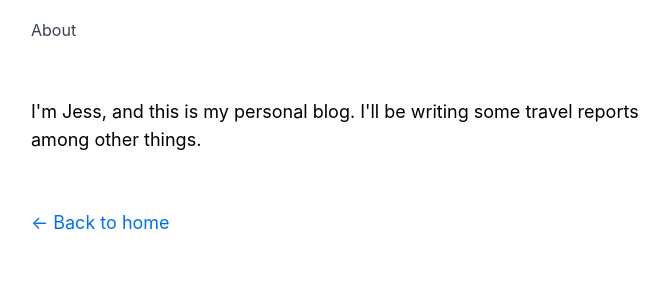
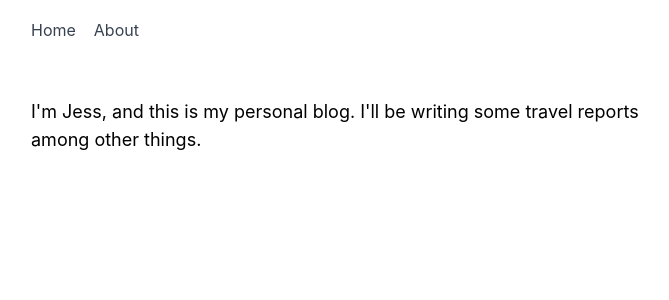
Before and after one commit to jessika/bilbo, a Next.js app: page /about in a window 1280 px wide. Shown: the top 300 px of the page, without its empty margins (303-972 px from the left). Built offline with nearby package versions, Linux system fonts and the light colour scheme.

Commit message:
Add Home link into Layout component

```diff
--- a/components/layout.module.css
+++ b/components/layout.module.css
@@ -12,7 +12,8 @@
 }
 
 a.headerItem {
-  color: rgb(55, 65, 81)
+  color: rgb(55, 65, 81);
+  padding-right: 1rem;
 }
 
 .backToHome {
--- a/components/layout.tsx
+++ b/components/layout.tsx
@@ -8,10 +8,10 @@ export const siteTitle = 'Jess Goes Outside'
 
 export default function Layout({
   children,
-  home
+  showBottomHomeLink,
 }: {
   children: React.ReactNode
-  home?: boolean
+  showBottomHomeLink?: boolean
 }) {
   return (
     <div className={styles.container}>
@@ -32,11 +32,12 @@ export default function Layout({
       </Head>
       <header className={styles.header}>
         <nav>
+          <Link className={styles.headerItem} href="/">Home</Link>
           <Link className={styles.headerItem} href="/about">About</Link>
         </nav>
       </header>
       <main>{children}</main>
-      {!home && (
+      {showBottomHomeLink && (
         <div className={styles.backToHome}>
           <Link href="/">← Back to home</Link>
         </div>
--- a/pages/posts/[id].tsx
+++ b/pages/posts/[id].tsx
@@ -17,7 +17,7 @@ export default function Post({
   }
 }) {
   return (
-    <Layout>
+    <Layout showBottomHomeLink>
       <Head>
         <title>{postData.title}</title>
       </Head>
```
